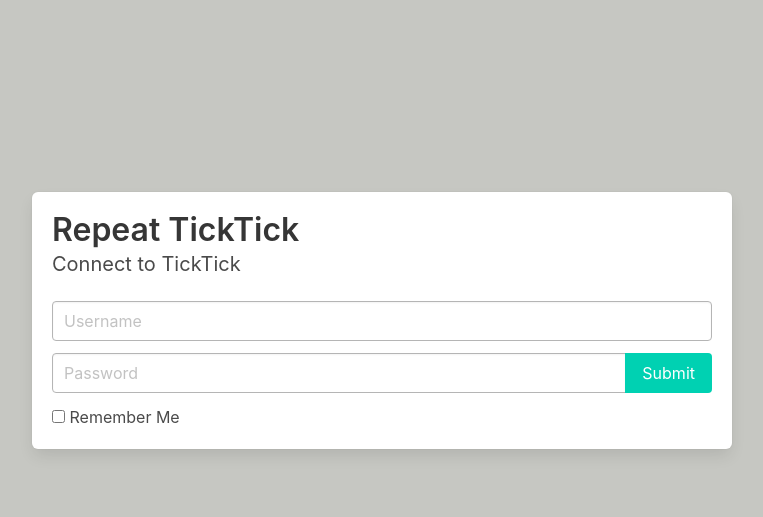
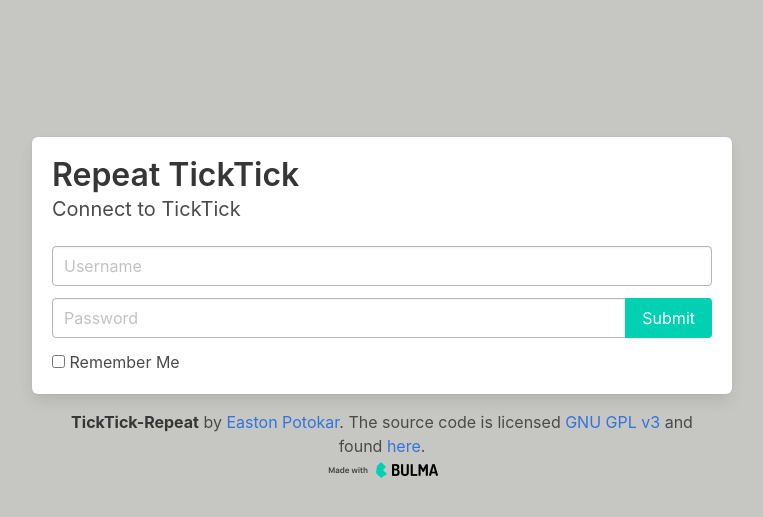
Before and after one commit to contagon/ticktick-repeat, a Flask app: page / in a window 1280 px wide. Shown: the top 517 px of the page, without its empty margins (258-1021 px from the left). Run offline with Flask 2, Linux system fonts and the light colour scheme.

Commit message:
Updated README + added footer

```diff
--- a/templates/home.html
+++ b/templates/home.html
@@ -41,7 +41,6 @@
                 {{ connect.remember }}
                 {{ connect.remember.label }}
             </div>
-
 
         <!-- Recur Form -->
         {% if recur %}
@@ -281,6 +280,17 @@
             </div>
         {% endif %}
     </form>
+    <footer class="footer p-4">
+        <div class="content has-text-centered">
+            <p>
+                <strong>TickTick-Repeat</strong> by <a href="https://eastonpots.com">Easton Potokar</a>. The source code is licensed
+                <a href="https://github.com/contagon/ticktick-repeat/blob/master/LICENSE">GNU GPL v3</a> and found <a href="https://github.com/contagon/ticktick-repeat">here</a>.
+            </p>
+            <a href="https://bulma.io">
+                <img src="../static/made_bulma.png" alt="Made with Bulma" width="128" height="24">
+            </a>
+        </div>
+      </footer>
+    </section>
 </div>
-</section>
 {% endblock %}
```
Also changed, not shown: README.md, static/made_bulma.png (added).
